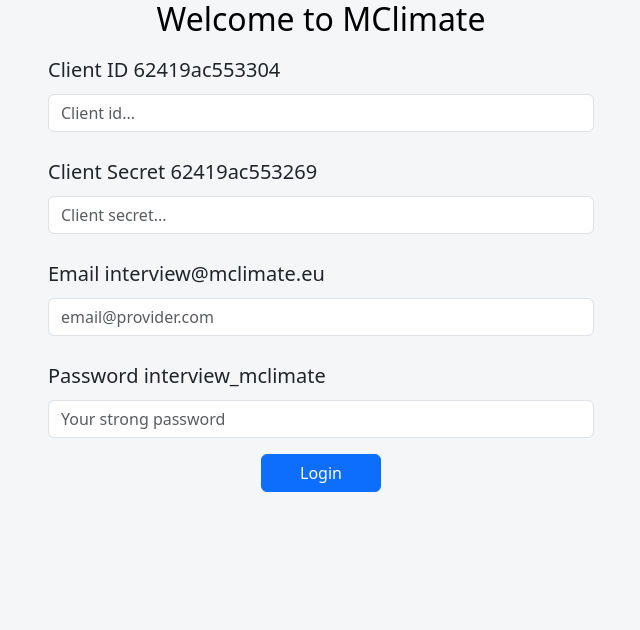
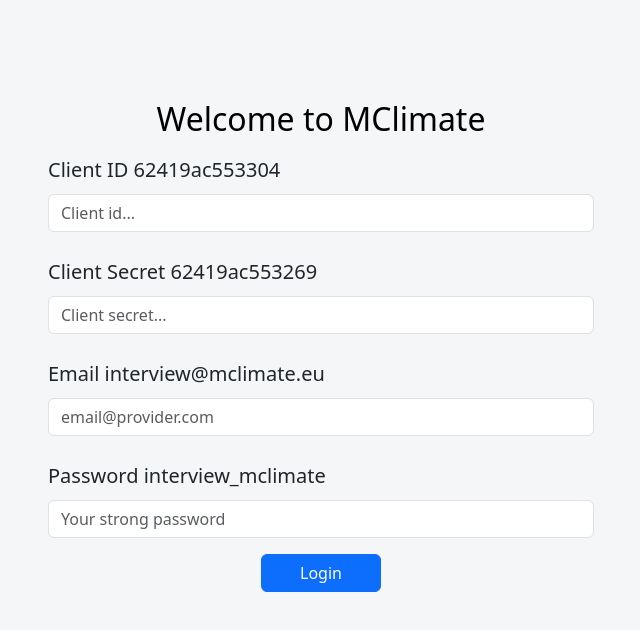
Before and after one commit to Bodrie/mclimate-app, a React (Create React App) app: page / in a window 1280 px wide. Shown: the top 630 px of the page, without its empty margins (319-959 px from the left). Built offline with nearby package versions, Linux system fonts and the light colour scheme.

Commit message:
some small css changes and type definitions

```diff
--- a/src/components/BuildingCard/BuildingCard.css
+++ b/src/components/BuildingCard/BuildingCard.css
@@ -4,7 +4,7 @@
   border-radius: 5px;
   background-color: #fff;
   padding: 15px 10px;
-  filter: drop-shadow(0 0 0.4rem rgb(193, 193, 193));
+  filter: drop-shadow(0 0 0.2rem rgb(193, 193, 193));
 }
 
 .card-image {
--- a/src/components/BuildingCard/BuildingCard.tsx
+++ b/src/components/BuildingCard/BuildingCard.tsx
@@ -1,6 +1,5 @@
 import React from "react";
 import { useNavigate } from "react-router-dom";
-import { useAppDispatch } from "../../store/hooks";
 import { Text, Icon } from "../../components";
 import { Building } from "../../types";
 import "./BuildingCard.css";
@@ -11,7 +10,6 @@
 
 const BuildingCard = ({ buildings }: BuildingCardProps) => {
   const navigate = useNavigate();
-  const dispatch = useAppDispatch();
   return (
     <>
       {buildings.map(
--- a/src/components/Card/Card.css
+++ b/src/components/Card/Card.css
@@ -8,4 +8,5 @@
 .content-card-info {
   display: flex;
   gap: 10px;
+  padding: 10px 0;
 }
--- a/src/pages/LoginPage/LoginPage.tsx
+++ b/src/pages/LoginPage/LoginPage.tsx
@@ -1,11 +1,10 @@
 import React from "react";
-// import LoginForm from "../../components/LoginForm/LoginForm";
 import { Container, Row } from "reactstrap";
 import { Heading, LoginForm } from "../../components";
 
 const LoginPage = () => {
   return (
-    <Container>
+    <Container style={{ paddingTop: "100px" }}>
       <Heading variant={2}>Welcome to MClimate</Heading>
       <Row xs="1" sm="2" style={{ justifyContent: "center" }}>
         <LoginForm />
--- a/src/types/index.ts
+++ b/src/types/index.ts
@@ -35,4 +35,4 @@
   rooms: { id: number; name: string }[];
   devices: { id: number; name: string }[];
   onlineDevices: { id: number; name: string }[];
-}[];
+};
```
